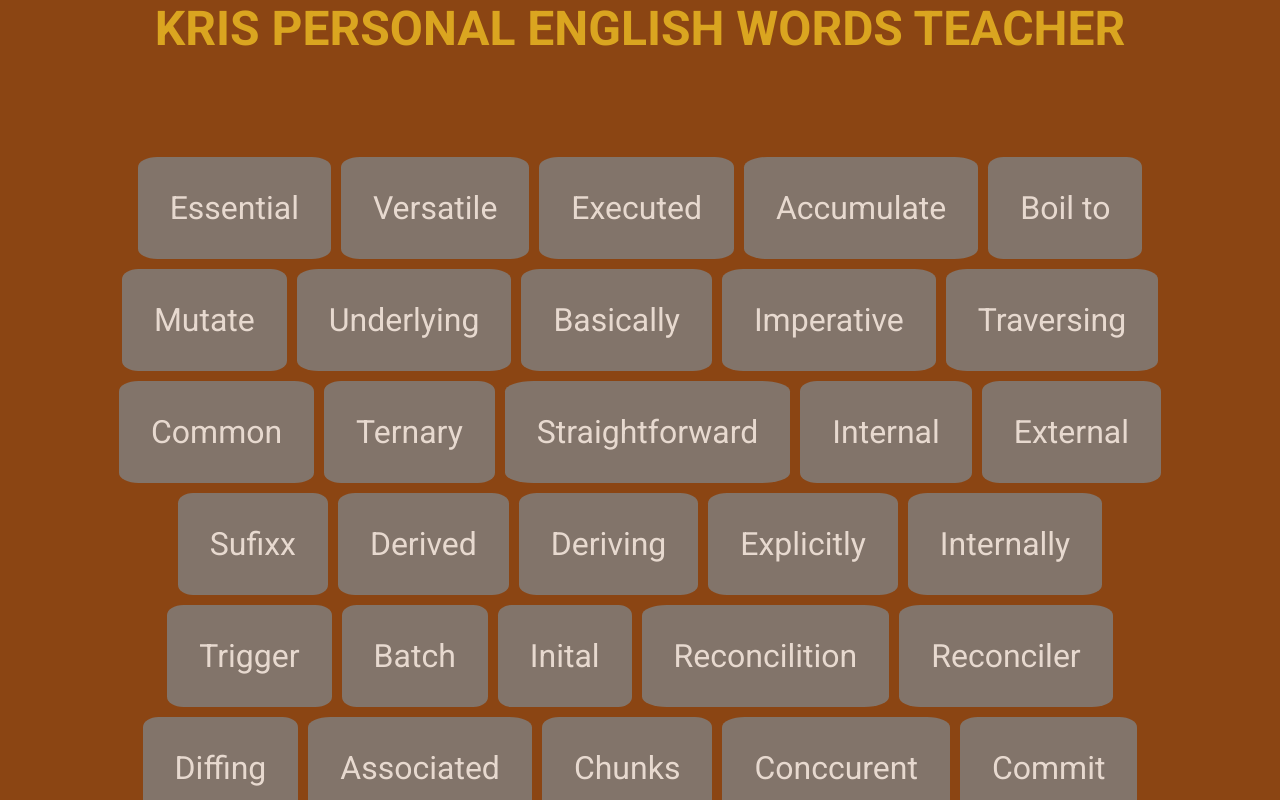
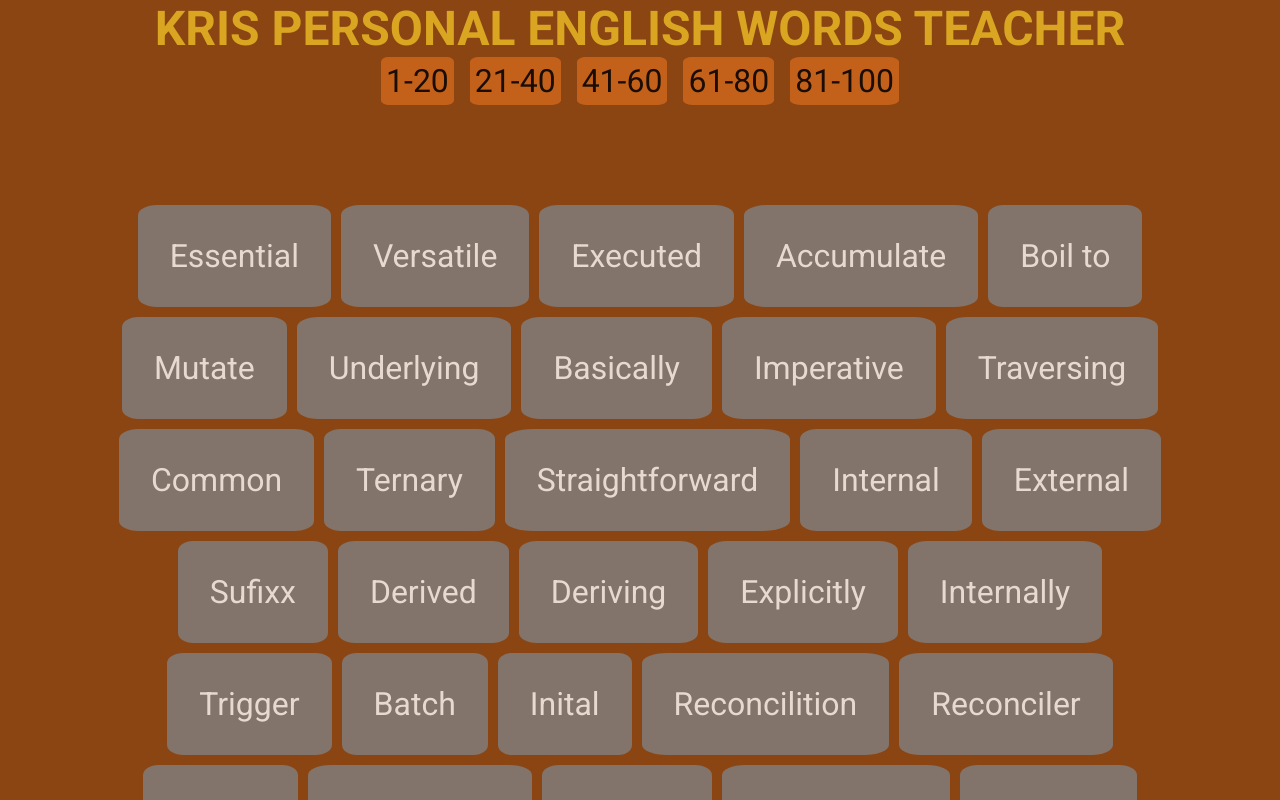
Before and after one commit to Kris1027/myEnglishTeacher, a React (Create React App) app: page / in a window 1280 px wide. Shown: the top 800 px of the page. Built offline with nearby package versions, Linux system fonts and the light colour scheme.

Commit message:
add button without functionality

```diff
--- a/src/App.js
+++ b/src/App.js
@@ -230,6 +230,13 @@ export default function App() {
       <header>
         <h1 className='heading'>kris personal english words teacher</h1>
       </header>
+      <nav className='menu'>
+        <button>1-20</button>
+        <button>21-40</button>
+        <button>41-60</button>
+        <button>61-80</button>
+        <button>81-100</button>
+      </nav>
       <main className='words-wrapper'>
         {words.map((word) => (
           <div
--- a/src/style.scss
+++ b/src/style.scss
@@ -16,6 +16,25 @@ body {
   text-align: center;
   font-size: 3rem;
   color: goldenrod;
+}
+
+.menu {
+  display: flex;
+  justify-content: center;
+  gap: 1rem;
+
+  button {
+    font-size: 2rem;
+    padding: 5px;
+    background-color: chocolate;
+    border: none;
+    border-radius: 10%;
+    cursor: pointer;
+    opacity: 0.8;
+    &:hover {
+      opacity: 1;
+    }
+  }
 }
 
 .words-wrapper {
```
